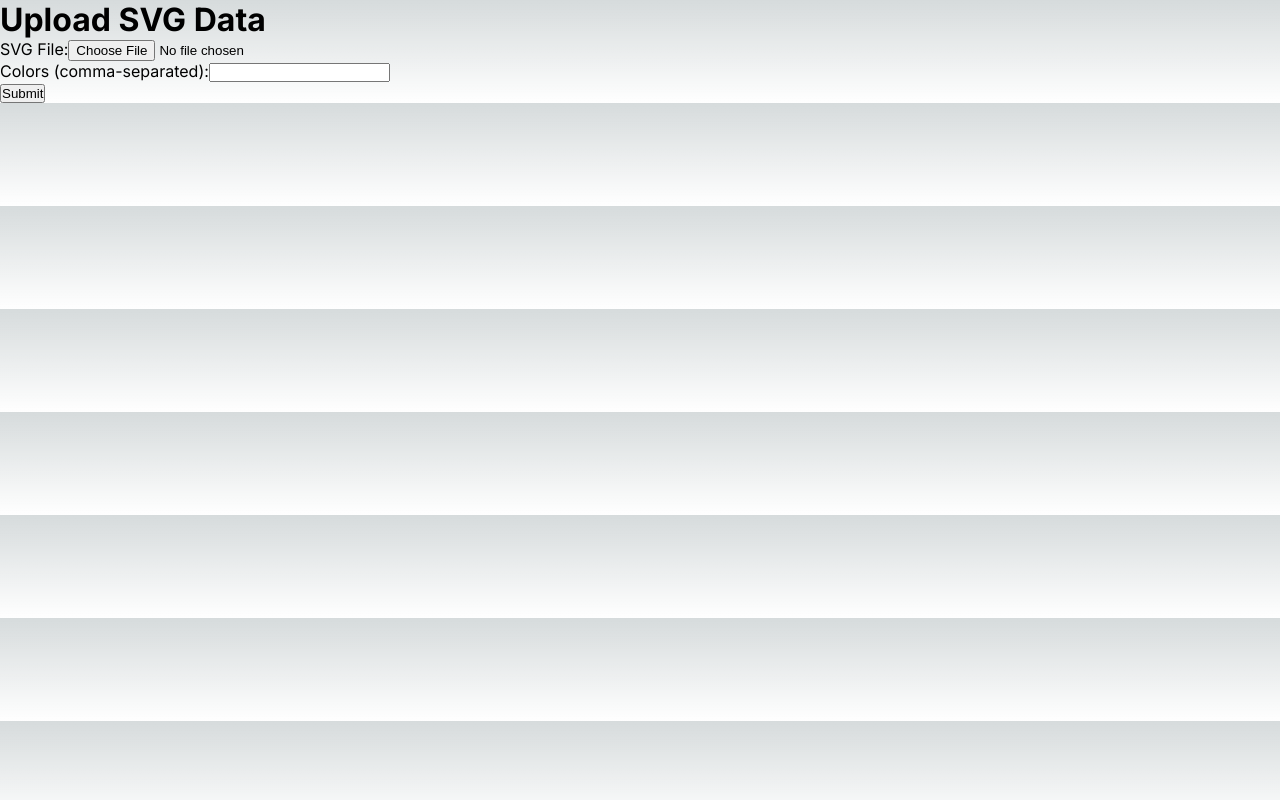
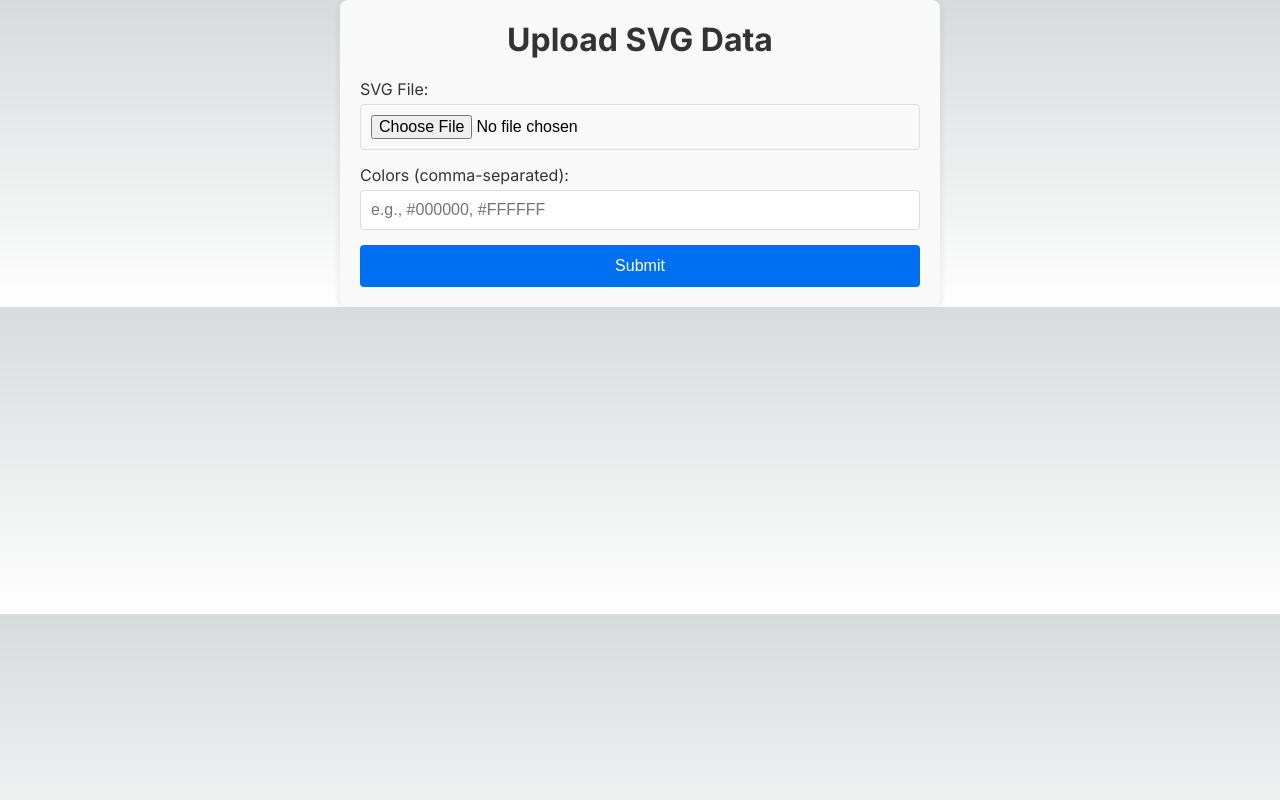
Before and after one commit to Pasanmahee/upload-svg-next, a Next.js app: page / in a window 1280 px wide. Built offline with nearby package versions, Linux system fonts and the light colour scheme.

Commit message:
style update

```diff
--- a/app/page.js
+++ b/app/page.js
@@ -5,9 +5,13 @@ export default function Home() {
   const [svgFile, setSvgFile] = useState(null);
   const [colors, setColors] = useState('');
   const [responseMessage, setResponseMessage] = useState('');
+  const [isLoading, setIsLoading] = useState(false); // State for loading indicator
+  const [fileName, setFileName] = useState(''); // State to store the SVG file name
 
   const handleFileChange = (e) => {
-    setSvgFile(e.target.files[0]);
+    const file = e.target.files[0];
+    setSvgFile(file);
+    setFileName(file.name); // Set the file name to display
   };
 
   const handleSubmit = async (e) => {
@@ -17,6 +21,8 @@ export default function Home() {
       setResponseMessage('Please select an SVG file to upload.');
       return;
     }
+
+    setIsLoading(true); // Show loader while data is being submitted
 
     const colorArray = colors.split(',').map((color) => color.trim());
 
@@ -34,28 +40,105 @@ export default function Home() {
       setResponseMessage(result.message);
     } catch (err) {
       setResponseMessage('Error: ' + err.message);
+    } finally {
+      setIsLoading(false); // Hide loader after submission
     }
   };
 
   return (
-    <div>
-      <h1>Upload SVG Data</h1>
-      <form onSubmit={handleSubmit}>
-        <div>
-          <label>SVG File:</label>
-          <input type="file" accept=".svg" onChange={handleFileChange} />
+    <div style={styles.container}>
+      <h1 style={styles.heading}>Upload SVG Data</h1>
+      <form onSubmit={handleSubmit} style={styles.form}>
+        <div style={styles.formGroup}>
+          <label style={styles.label}>SVG File:</label>
+          <input
+            type="file"
+            accept=".svg"
+            onChange={handleFileChange}
+            style={styles.input}
+          />
+          {fileName && <p style={styles.fileName}>File: {fileName}</p>} {/* Display file name */}
         </div>
-        <div>
-          <label>Colors (comma-separated):</label>
+        <div style={styles.formGroup}>
+          <label style={styles.label}>Colors (comma-separated):</label>
           <input
             type="text"
             value={colors}
             onChange={(e) => setColors(e.target.value)}
+            placeholder="e.g., #000000, #FFFFFF"
+            style={styles.input}
           />
         </div>
-        <button type="submit">Submit</button>
+        <button type="submit" style={styles.button} disabled={isLoading}>
+          {isLoading ? 'Uploading...' : 'Submit'}
+        </button>
       </form>
-      {responseMessage && <p>{responseMessage}</p>}
+      {isLoading && <div style={styles.loader}>Loading...</div>} {/* Loader */}
+      {responseMessage && <p style={styles.responseMessage}>{responseMessage}</p>}
     </div>
   );
 }
+
+const styles = {
+  container: {
+    maxWidth: '600px',
+    margin: '0 auto',
+    padding: '20px',
+    backgroundColor: '#f9f9f9',
+    borderRadius: '8px',
+    boxShadow: '0 4px 8px rgba(0, 0, 0, 0.1)',
+  },
+  heading: {
+    textAlign: 'center',
+    color: '#333',
+    marginBottom: '20px',
+  },
+  form: {
+    display: 'flex',
+    flexDirection: 'column',
+    gap: '15px',
+  },
+  formGroup: {
+    display: 'flex',
+    flexDirection: 'column',
+  },
+  label: {
+    marginBottom: '5px',
+    fontSize: '16px',
+    color: '#333',
+  },
+  input: {
+    padding: '10px',
+    fontSize: '16px',
+    borderRadius: '4px',
+    border: '1px solid #ddd',
+  },
+  fileName: {
+    marginTop: '5px',
+    fontSize: '14px',
+    color: '#555',
+  },
+  button: {
+    padding: '12px',
+    fontSize: '16px',
+    color: '#fff',
+    backgroundColor: '#0070f3',
+    border: 'none',
+    borderRadius: '4px',
+    cursor: 'pointer',
+    transition: 'background-color 0.3s ease',
+    textAlign: 'center',
+  },
+  loader: {
+    marginTop: '20px',
+    fontSize: '16px',
+    textAlign: 'center',
+    color: '#0070f3',
+  },
+  responseMessage: {
+    marginTop: '20px',
+    fontSize: '16px',
+    color: '#0070f3',
+    textAlign: 'center',
+  },
+};
```
